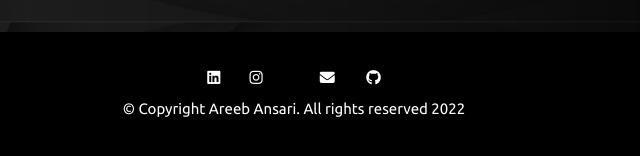
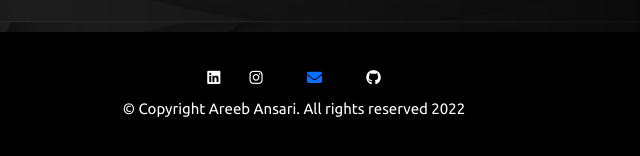
Before and after one commit to Itsnotareeb/Portfolio, a plain HTML site: page index.html in a window 1280 px wide. Shown: the part 3978-4134 px from the top of the page, 346-986 px from the left. Drawn offline with nearby package versions, Linux system fonts and the light colour scheme; a web font is replaced by a local one.

Commit message:
Update index.html

```diff
--- a/index.html
+++ b/index.html
@@ -189,7 +189,7 @@
 
             <a class="footer-link" href="https://www.linkedin.com/in/areeb-ansari-9082a5225"><i class="fa-brands fa-linkedin" style="color: #ffffff;"></i></a>
             <a class="footer-link" href="https://www.instagram.com/wtf__areeb/"><i class="fa-brands fa-instagram" style="color: #ffffff;"></i></a>
-            <a class="footer" href="mailto:areeb2352@email.com"></a><i class="icons fa-solid fa-envelope"></i></a>
+            <a class="footer-link" href="mailto:areeb2352@email.com"><i class="icons fa-solid fa-envelope"></i></a>
             <a class="footer-link" href="https://github.com/Itsnotareeb"><i class="fa-brands fa-github" style="color: #ffffff;"></i></a>
             <p>© Copyright Areeb Ansari. All rights reserved 2022</p>
 
```
